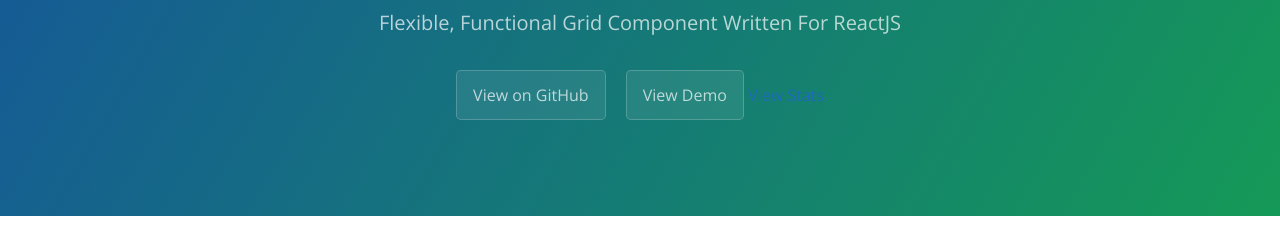
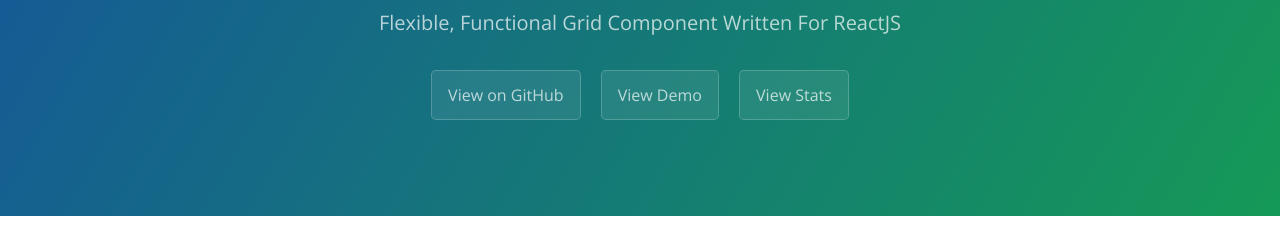
Before and after one commit to neenhouse/react-grid, a plain HTML site: page index.html in a window 1280 px wide. Shown: the part 167-393 px from the top of the page. Drawn offline with nearby package versions, Linux system fonts and the light colour scheme.

Commit message:
Fixed stat link

```diff
--- a/index.html
+++ b/index.html
@@ -15,7 +15,7 @@
       <h2 class="project-tagline">Flexible, Functional Grid Component Written For ReactJS</h2>
       <a href="https://github.com/neenhouse/react-grid" class="btn">View on GitHub</a>
       <a href="http://neenhouse.github.io/react-grid/demo.html" class="btn">View Demo</a>
-      <a href="https://htmlpreview.github.io/?https://github.com/neenhouse/react-grid/blob/master/reports/webpackstats.html">View Stats</a>
+      <a href="https://htmlpreview.github.io/?https://github.com/neenhouse/react-grid/blob/master/reports/webpackstats.html" class="btn">View Stats</a>
     </section>
 
     <section class="main-content">
```
